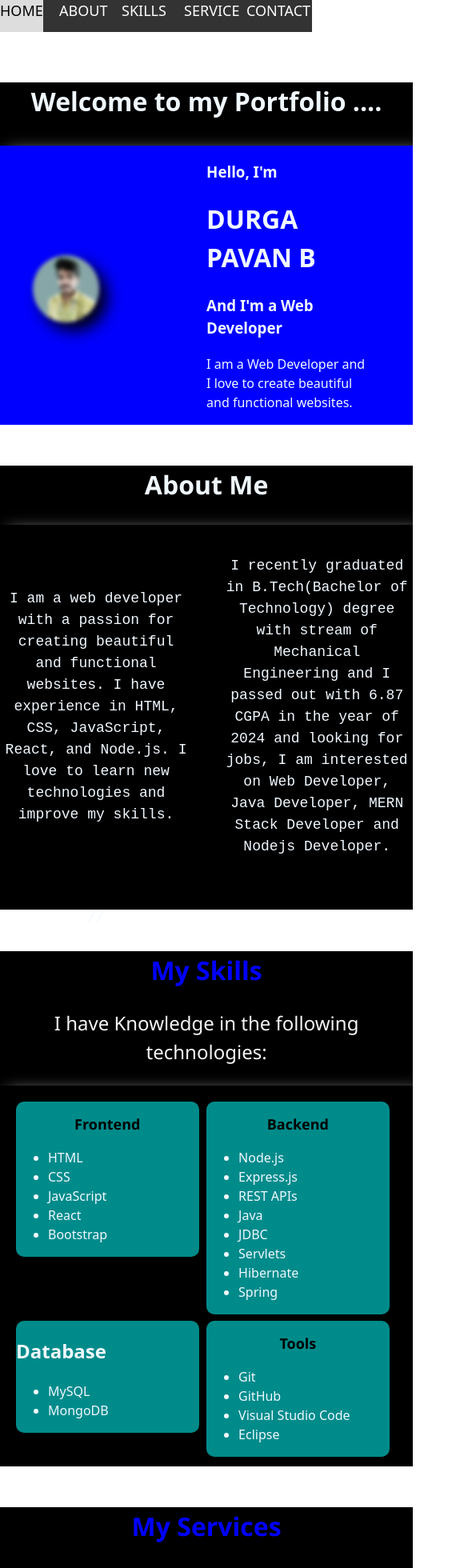
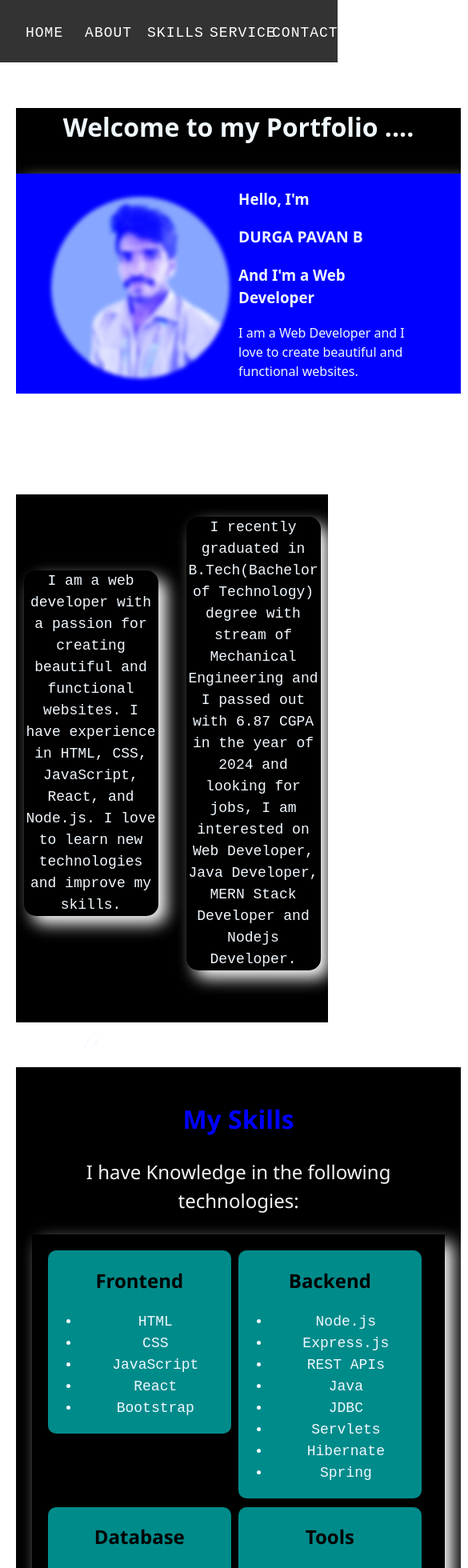
Before and after one commit to PavanMech321/portfolio-2, a React (Vite) app: page / in a window 390 px wide. Shown: the top 1960 px of the page at 80% size, 585 px wide, since content can reach past the window. Built offline with nearby package versions, Linux system fonts and the light colour scheme.

Commit message:
Update App.css

```diff
--- a/src/App.css
+++ b/src/App.css
@@ -434,7 +434,7 @@ textarea:hover{
 }
 }
  */
-/* body{
+body{
   width: 100vw;
   margin: 0;
   display: flex;
@@ -807,379 +807,4 @@ textarea:hover{
   color: black;
   background-color: whitesmoke;
   border-radius: 10px;
-} */
-
-/* @media screen and (max-width: 1400px) { */
-body{
-  max-width: 100vw;
-  margin: 0;
-  display: flex;
-  place-items: center;
 }
-.Navbar{
-  height: 40px;
-  font-size: medium;
-  background-color: #333;
-  overflow: hidden;
-  position: fixed;
-  top: 0px;
-  width: 100%;
-  z-index: 1;
-/*   font-family: 'Courier New', Courier, monospace; */
-/*   font-size: 16px; */
-  color: white;
-  display: grid;
-  grid-template-rows:1fr;
-  grid-template-columns: 18vw 19vw 19vw 19vw 19vw;
-  gap: 1%;
-/*   word-spacing: auto; */
-/*   text-align: center; */
-  text-decoration: none;
-  text-transform: uppercase;
-/*   word-spacing: normal; */
-/*   letter-spacing: 1px; */
-    /* transition: background-color 0.3s; */
-}
- .Navbar .nbp1{
-  margin-right: 5px;
-  float: right;
-  font-size: large;
-/*   display: block; */
-  color: white;
-/*   text-align: center; */
-/*   padding: 14px 16px; */
-  text-decoration: none;
-/*   word-spacing: normal; */
-  /* margin-top: -0.1%; */
-  box-shadow: 10px 10px 20px white;
-}
-.Navbar a {
-  float: left;
-/*   display: block; */
-  color: white;
-  font-size: large;
-  /* width: fit-content;
-  height: fit-content; */
-  /* text-align: center; */
-/*   padding: 14px 16px; */
-  text-decoration: none;
-/*   word-spacing: normal; */
-}
-.Navbar a:hover {
-    background-color: #ddd;
-    color: black;
-}
-.main{
-    margin-top: 20%;
-}
-.Home{
-  gap: 2%;
-/*   margin-top: 5%; */
-  background-color: black;
-/*   height: auto; */
-  margin-top: 10%;
-  color:aliceblue;
-  align-items: center;
-  box-shadow: 10px 10px 20px white;
-}
-.Home .logo{
-  margin-top: 7%;
-  width: 40%;
-  margin-left: 20%;
-  height: 40%;
-  border-radius: 50%;
-  box-shadow: 10px 10px 20px black;
-  /* mix-blend-mode:lighten; */
-  filter: blur(2.5px) grayscale(50%);
-  transition-duration: 1s;
-}
-.logo:hover{
-  filter: blur(0px) grayscale(0%);
-}
-.Home .home{
-  width:100%;
-}
-.About{
- gap: 2%;
-/*   margin-top: 5%; */
-  background-color: black;
-/*   height: auto; */
-  margin-top: 10%;
-  color:aliceblue;
-  align-items: center;
-  box-shadow: 10px 10px 20px white;
-}
-.About h1{
-  font-size: xx-large;
-  text-align: center;
-  font-family: 'Segoe UI', Tahoma, Geneva, Verdana, sans-serif;
-}
-.About .para{
-  display: grid;
-  grid-template-columns: 30vw 30vw;
-  height: auto;
-  gap: 10%;
-  margin-top: 5%;
-  /* background-color: blue; */
-  color:aliceblue;
-  align-items: center;
-  box-shadow: 10px 10px 20px white;
-  padding: 20px;
-  font-family: 'Courier New', Courier, monospace;
-  font-size: large;
-  text-align: center;
-  background-color: black;
-  justify-content: center;
-}
- .Skills{
-  gap: 2%;
-/*   margin-top: 5%; */
-  background-color: black;
-/*   height: auto; */
-  margin-top: 10%;
-  color:aliceblue;
-  align-items: center;
-  box-shadow: 10px 10px 20px white;
-}
-.Skills h1{
-  color: blue;
-  font-size: xx-large;
-  text-align: center;
-  font-family: 'Segoe UI', Tahoma, Geneva, Verdana, sans-serif;
-}
-  .Skills .sp1{
-  color: whitesmoke;
-  font-size: x-large;
-  text-align: center;
-  font-family: 'Segoe UI', Tahoma, Geneva, Verdana, sans-serif;
-}
-.skill{
-  display: grid;
-  grid-template-columns: 45vw 45vw;
-  gap: 2%;
-  margin-top: 3%;
-  background-color: black;
-  color:aliceblue;
-  box-shadow: 10px 10px 20px white;
-  padding: 20px;
-}
-.frontend{
-  border-radius: 10px;
-  background-color: darkcyan;
-}
-  .frontend h2{
-  color: black;
-  font-size: large;
-  text-align: center;
-  font-family: 'Segoe UI', Tahoma, Geneva, Verdana, sans-serif;
-}
-.backend{
-  border-radius: 10px;
-  background-color: darkcyan;
-}
-.backend h2{
-  color: black;
-  font-size: large;
-  text-align: center;
-  font-family: 'Segoe UI', Tahoma, Geneva, Verdana, sans-serif;
-}
-.database{
-  border-radius: 10px;
-  background-color: darkcyan;
-}
-  .tools{
-  border-radius: 10px;
-  background-color: darkcyan;
-}
-.tools h2{
-  color: black;
-  font-size: large;
-  text-align: center;
-  font-family: 'Segoe UI', Tahoma, Geneva, Verdana, sans-serif;
-}
-.Service{
-  gap: 2%;
-/*   margin-top: 5%; */
-  background-color: black;
-/*   height: auto; */
-  margin-top: 10%;
-  color:aliceblue;
-  align-items: center;
-  box-shadow: 10px 10px 20px white;
-}
-  .Service h1{
-  color: blue;
-  font-size: xx-large;
-  text-align: center;
-  font-family: 'Segoe UI', Tahoma, Geneva, Verdana, sans-serif;
-}
-.Service .sp2{
-  color: whitesmoke;
-  font-size: x-large;
-  text-align: center;
-  font-family: 'Segoe UI', Tahoma, Geneva, Verdana, sans-serif;
-}
-.Service .service{
-  display: grid;
-  grid-template-columns: 45% 45%;
-  gap: 2%;
-  row-gap: 5%;
-  margin-top: 5%;
-  background-color: black;
-  color:aliceblue;
-  box-shadow: 10px 10px 20px white;
-  padding: 20px;
-  height: fit-content;
-}
-.web{
-/*   width: 100%; */
-  margin-top: 5%;
-  border-radius: 10px;
-  background-color: darkgray;
-  box-shadow: 10px 10px 20px white;
-  height: fit-content;
-}
-/* .responsive{
-  margin-top: 5%;
-  border-radius: 10px;
-  background-color: darkgray;
-  box-shadow: 10px 10px 20px white;
-  height: fit-content;
-} */
-.application{
-/*   width: 100%; */
-  margin-top: 5%;
-  border-radius: 10px;
-  background-color: darkgray;
-  box-shadow: 10px 10px 20px white;
-  height: fit-content;
-  }
-.troubleshoot{
-/*   width: 100%; */
-  margin-top: 5%;
-  border-radius: 10px;
-  background-color: darkgray;
-  box-shadow: 10px 10px 20px white;
-  height: fit-content;
-}
-.Contact{
-  gap: 2%;
-/*   margin-top: 5%; */
-  background-color: black;
-/*   height: auto; */
-  margin-top: 10%;
-  color:aliceblue;
-  align-items: center;
-  box-shadow: 10px 10px 20px white;
-}
-.Contact h1{
-  color: blue;
-  font-size: xx-large;
-  text-align: center;
-  font-family: 'Segoe UI', Tahoma, Geneva, Verdana, sans-serif;
-}
-.Contact .contact{
-  display: grid;
-  grid-template-columns: 30vw 60vw;
-  gap: 2%;
-  margin-top: 5%;
-  background-color: black;
-  color:aliceblue;
-  box-shadow: 10px 10px 20px white;
-  padding: 20px;
-}
-input{
-  width: 100%;
-  height: 50px;
-  border-radius: 10px;
-  color: aliceblue;
-  background-color: dimgray;
-  box-shadow: 10px 10px 20px white;
-}
-input:hover{
-  background-color: #ddd;
-  color: black;
-}
-textarea{
-  width: 100%;
-  height: 100px;
-  border-radius: 5px;
-  color: aliceblue;
-  background-color: dimgray;
-  box-shadow: 10px 10px 20px white;
-}
-textarea:hover{
-  background-color: #ddd;
-  color: black;
-}
-/* .btn{
-  margin-top: 5%;
-  width:fit-content;
-  height: 50px;
-  border-radius: 10px;
-  text-align: center;
-  color: aliceblue;
-  background-color: blue;
-  box-shadow: 10px 10px 20px blue;
-  border: none;
-  align-content: center;
-  align-self: center;
-}
-.btn a{
-  text-decoration: none;
-  color: aliceblue;
-}
-.btn:hover{
-  background-color: #ddd;
-  box-shadow: 10px 10px 20px white;
-  color: black;
-}
-.btn:hover a:hover{
-  color: black;
-}
-.Footer{
-  margin-top: 10%;
-  font-family: 'Courier New', Courier, monospace;
-  font-size: large;
-  text-align: center;
-  justify-content: center;
-  padding: 20px;
-}
-.Footer h6{
-  color: blue;
-  font-size:large;
-  text-align: center;
-  font-family: 'Segoe UI', Tahoma, Geneva, Verdana, sans-serif;
-}
-.Footer .fp1{
-  color: whitesmoke;
-  font-size: x-large;
-  text-align: center;
-  font-family: 'Segoe UI', Tahoma, Geneva, Verdana, sans-serif;
-}
-.social{
-  display: grid;
-  grid-template-columns: 30vw 10vw 10vw 10vw 10vw;
-  gap: 2%;
-  margin-top: 5%;
-  background-color: black;
-  color:aliceblue;
-  box-shadow: 10px 10px 20px white;
-  padding: 20px;
-}
-.social a{
-  text-decoration: none;
-  color: aliceblue;
-}
-.social h5{
-  color: blue;
-  font-size:large;
-  text-align: center;
-  font-family: 'Segoe UI', Tahoma, Geneva, Verdana, sans-serif;
-}
-.social a:hover{
-  color: black;
-  background-color: whitesmoke;
-  border-radius: 10px;
-} */
-/* } */
```
